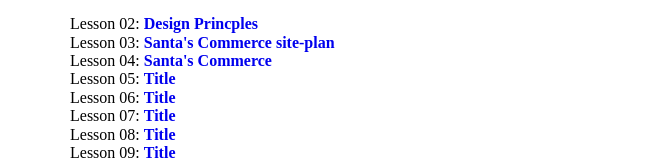
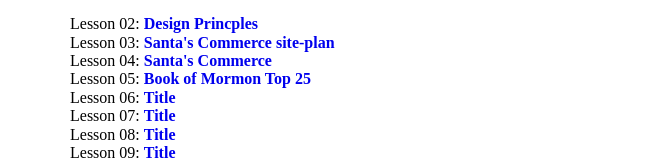
Before and after one commit to Kiser09/wdd230, a plain HTML site: page index.html in a window 1280 px wide. Shown: the part 237-397 px from the top of the page, without its empty margins (310-971 px from the left). Drawn offline with Linux system fonts and the light colour scheme; a web font is replaced by a local one.

Commit message:
added lesson5 link

```diff
--- a/index.html
+++ b/index.html
@@ -29,7 +29,7 @@
                         <li>Lesson 02: <a href="lesson2/design-principles.html">Design Princples</a></li>
                         <li>Lesson 03: <a href="lesson3/index.html">Santa's Commerce site-plan</a></li>
                         <li>Lesson 04: <a href="chamber/index.html">Santa's Commerce</a></li>
-                        <li>Lesson 05: <a href="#">Title</a></li>
+                        <li>Lesson 05: <a href="lesson5/bom.html">Book of Mormon Top 25</a></li>
                         <li>Lesson 06: <a href="#">Title</a></li>
                         <li>Lesson 07: <a href="#">Title</a></li>
                         <li>Lesson 08: <a href="#">Title</a></li>
```
